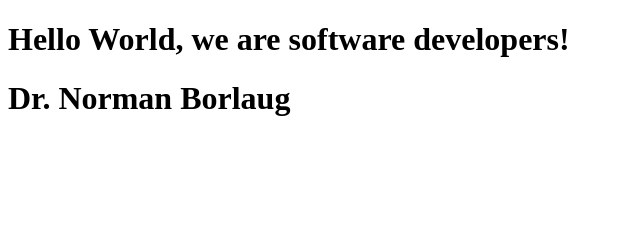
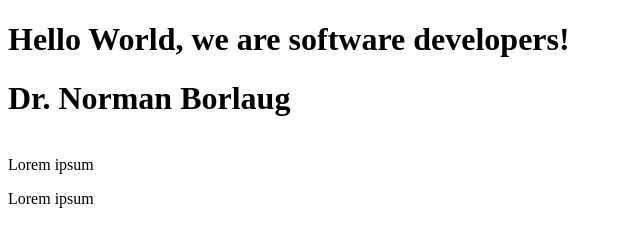
Before and after one commit to ooshoke/Microverse1, a plain HTML site: page index.html in a window 1280 px wide. Shown: the whole page, without its empty margins (0-640 px from the left). Drawn offline with Linux system fonts and the light colour scheme.

Commit message:
objectives 5 & 6

```diff
--- a/index.html
+++ b/index.html
@@ -13,6 +13,8 @@
 
     <div id="img-div">
         <img src="#" alt="" id="image" >
+        <figcaption id="img-caption">Lorem ipsum</figcaption>
+        <p id="tribute-info">Lorem ipsum</p>
     </div>
 
 </body>
```
